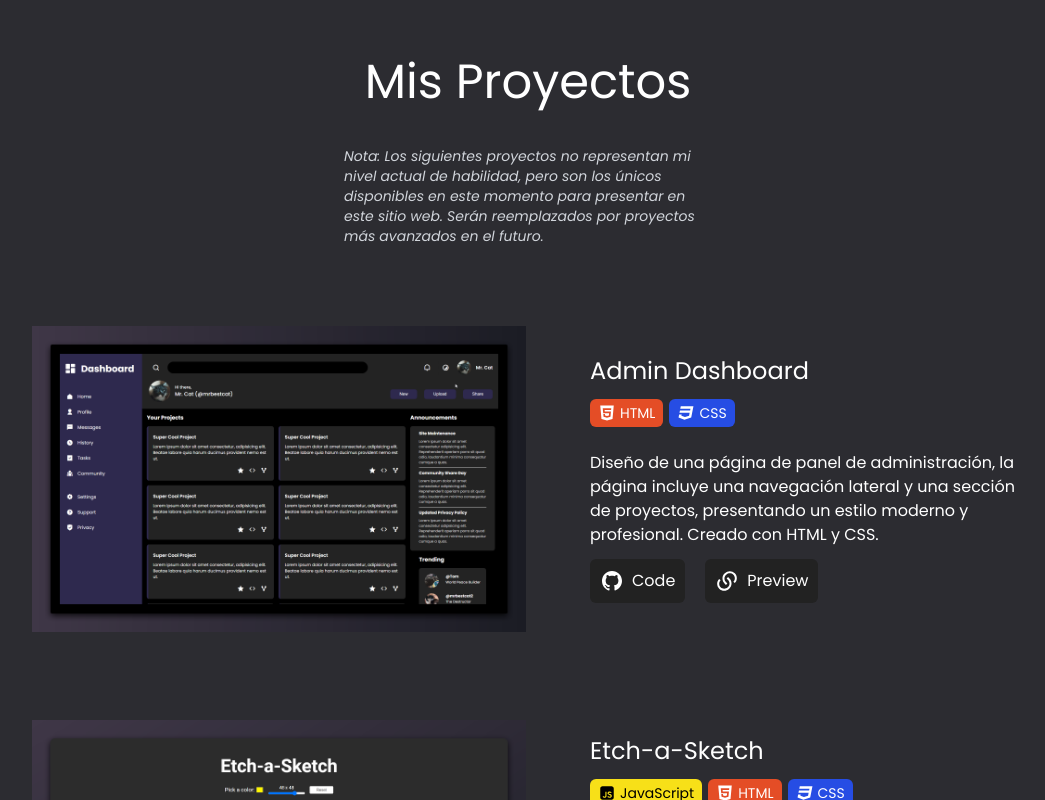
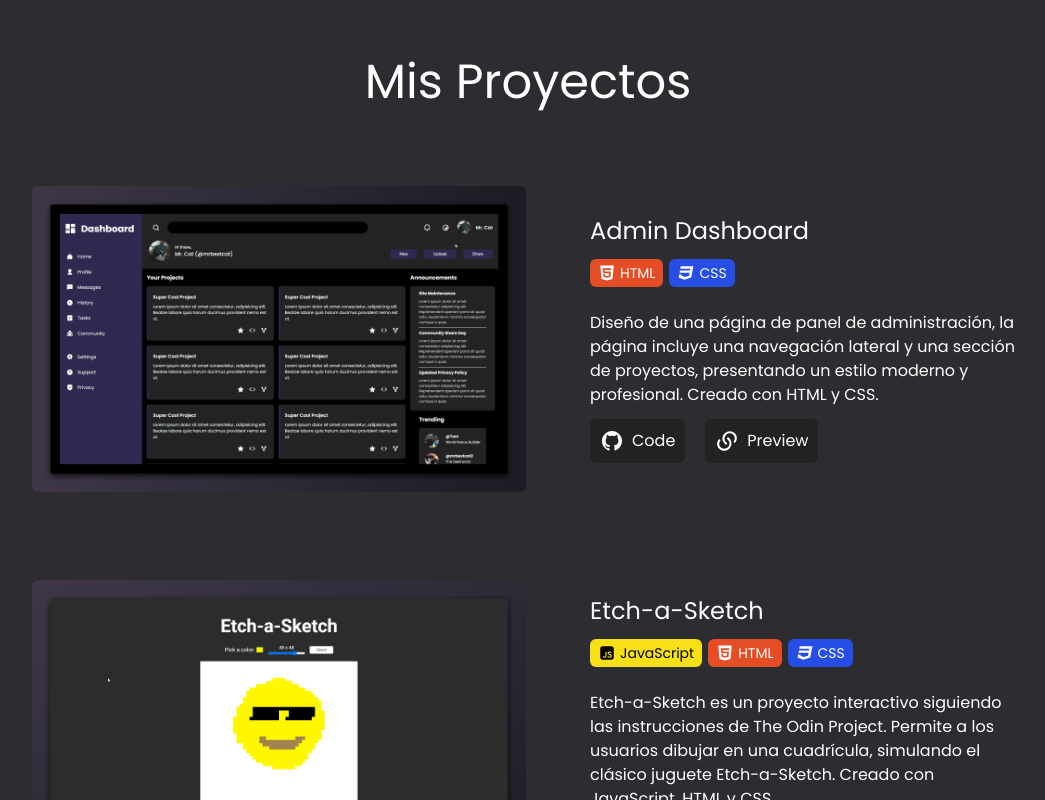
Before and after one commit to johan2160/Portfolio, a React (Vite) app: page / in a window 1280 px wide. Shown: the part 1460-2260 px from the top of the page, without its empty margins (112-1157 px from the left). Built offline with nearby package versions, Linux system fonts and the light colour scheme.

Commit message:
feat(portfolio): enhance project card presentation
- Added rounded corners and shadow effect to project images for improved aesthetics.
- Updated the heading margin for better spacing.
- Removed the note about project skill representation to streamline the presentation.

```diff
--- a/src/components/Portfolio.jsx
+++ b/src/components/Portfolio.jsx
@@ -5,7 +5,7 @@ import { RiGithubFill, RiLinksFill } from '@remixicon/react';
 const Portfolio = () => {
   const projectsCards = projects.map(project => (
     <div key={project.id} className='flex flex-col gap-5 items-center max-w-[496px] xl:flex-row xl:max-w-[1048px] xl:gap-16 rounded-md p-4'>
-      {project.image && <img src={project.image} alt={project.name} className='max-w-[494px] w-full' />}
+      {project.image && <img src={project.image} alt={project.name} className='max-w-[494px] w-full rounded-md shadow-gradient' />}
       <div className='flex flex-col items-center gap-6 xl:items-start'>
         <div className='flex flex-col gap-3'>
           <h3 className='text-2xl xl:text-start'>{project.name}</h3>
@@ -37,10 +37,7 @@ const Portfolio = () => {
 
   return (
     <section id='portfolio' className='flex flex-col items-center mt-64 md:mt-80 xl:mt-96 pt-4 bg-background text-white text-center text-[2rem]'>
-      <h2 className='mb-8 text-3xl md:text-5xl text-highlight'>Mis Proyectos</h2>
-      <span className='p-2 text-sm italic text-left text-gray-300 max-w-96 mb-14'>
-        Nota: Los siguientes proyectos no representan mi nivel actual de habilidad, pero son los únicos disponibles en este momento para presentar en este sitio web. Serán reemplazados por proyectos más avanzados en el futuro.
-      </span>
+      <h2 className='mb-16 text-3xl md:text-5xl'>Mis Proyectos</h2>
       <div className='flex flex-col max-w-5xl text-base gap-14'>
         {projectsCards}
       </div>
```
